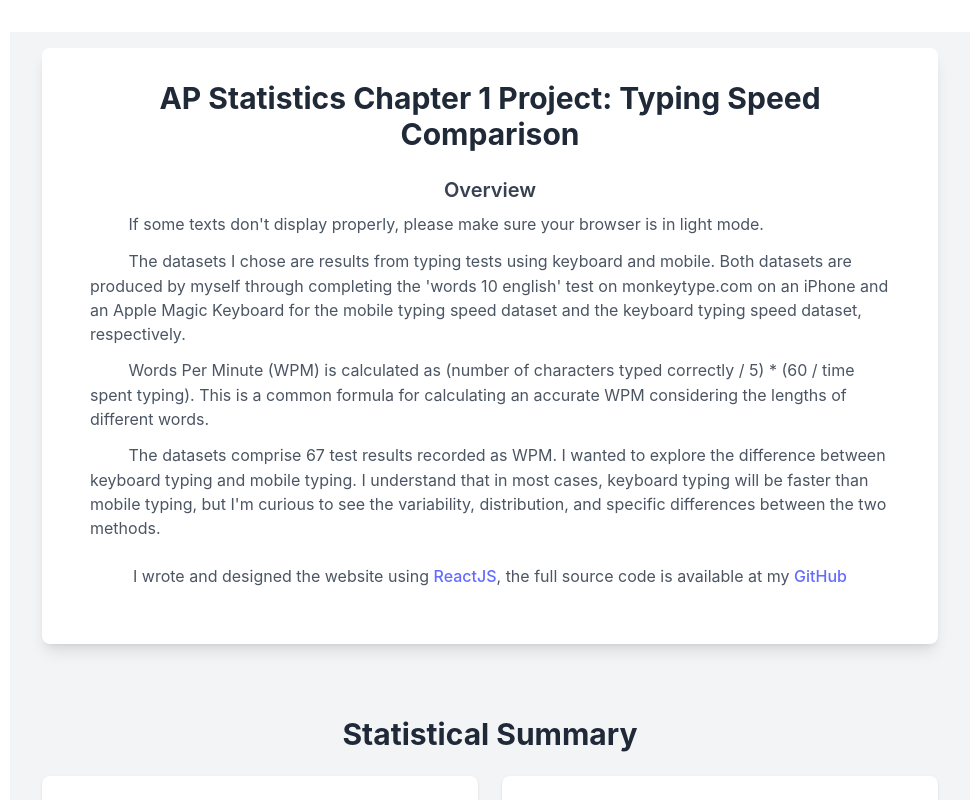
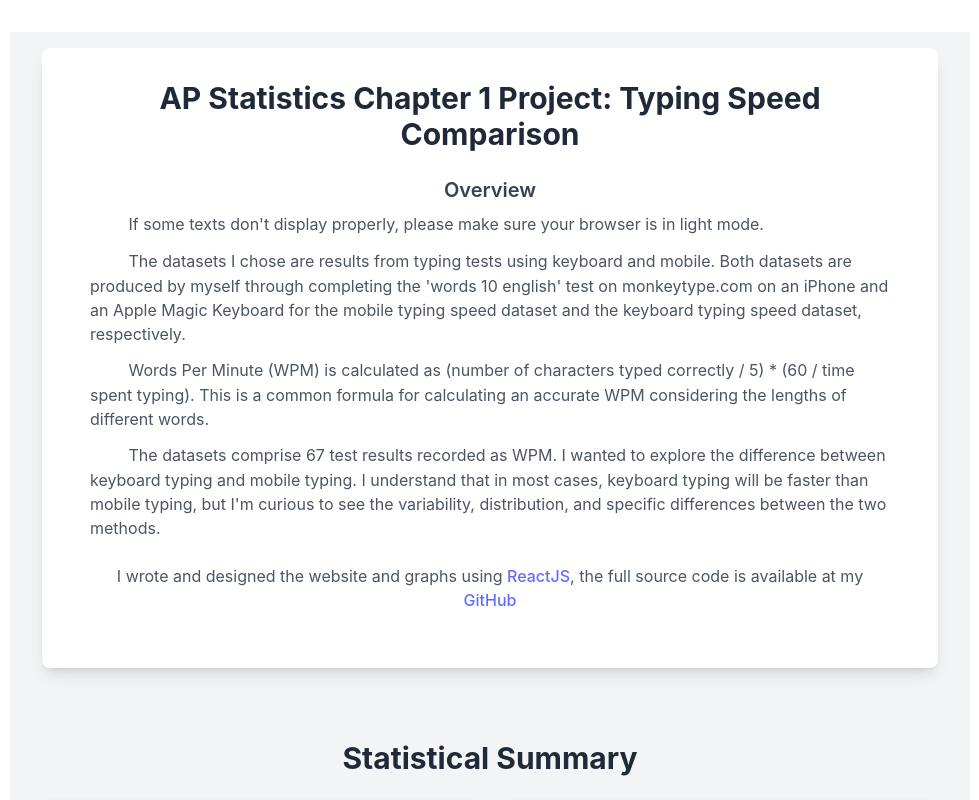
Before and after one commit to andyw-0612/ap-stats-project1, a React (Vite) app: page / in a window 1280 px wide. Shown: the top 800 px of the page, without its empty margins (150-1129 px from the left). Built offline with nearby package versions, Linux system fonts and the light colour scheme.

Commit message:
added description about project

```diff
--- a/src/App.jsx
+++ b/src/App.jsx
@@ -101,7 +101,7 @@ function App() {
         mobileData={[]}
         keyboardData={[]}
         extraText={[
-          `I wrote and designed the website using <a href="https://reactjs.org" target="_blank">ReactJS</a>, the full source code is available at my \
+          `I wrote and designed the website and graphs using <a href="https://reactjs.org" target="_blank">ReactJS</a>, the full source code is available at my \
         <a href="https://github.com/andyw-0612/ap-stats-project1" target="_blank" rel="noopener noreferrer">GitHub</a>`,
         ]}
       />
```
